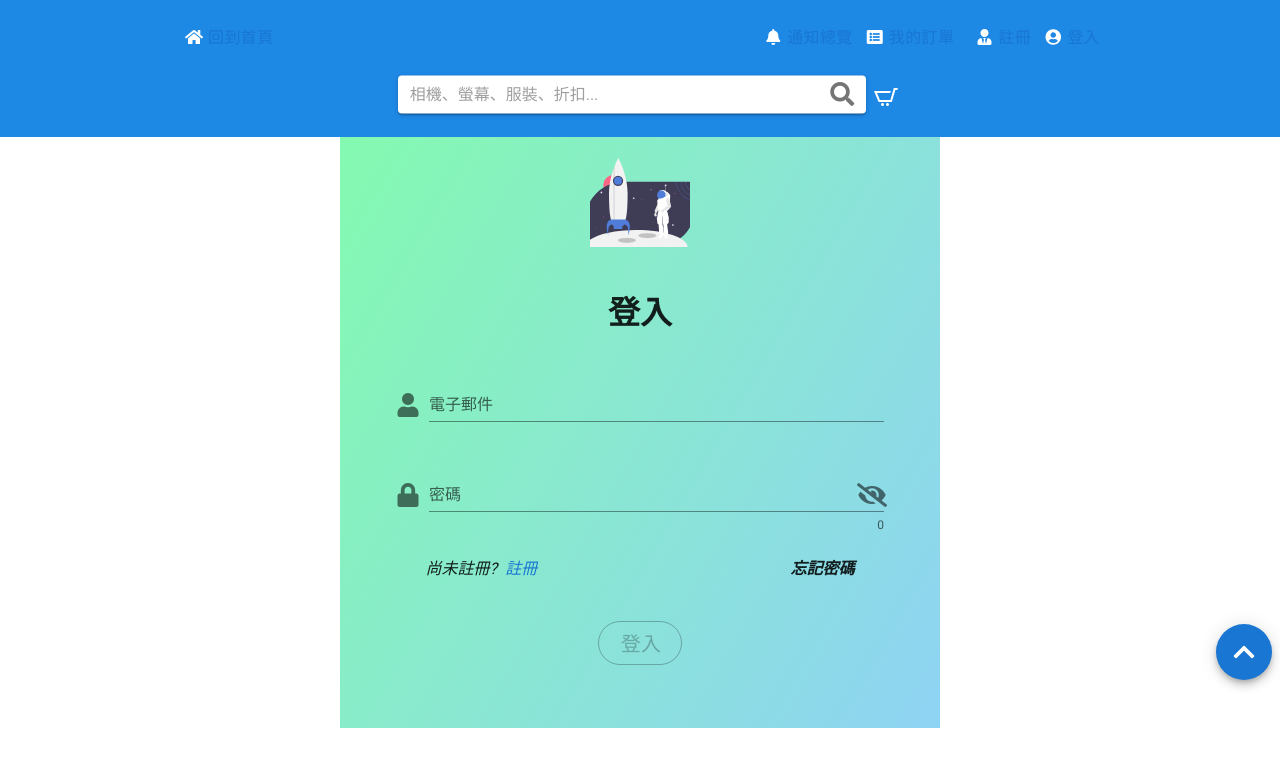
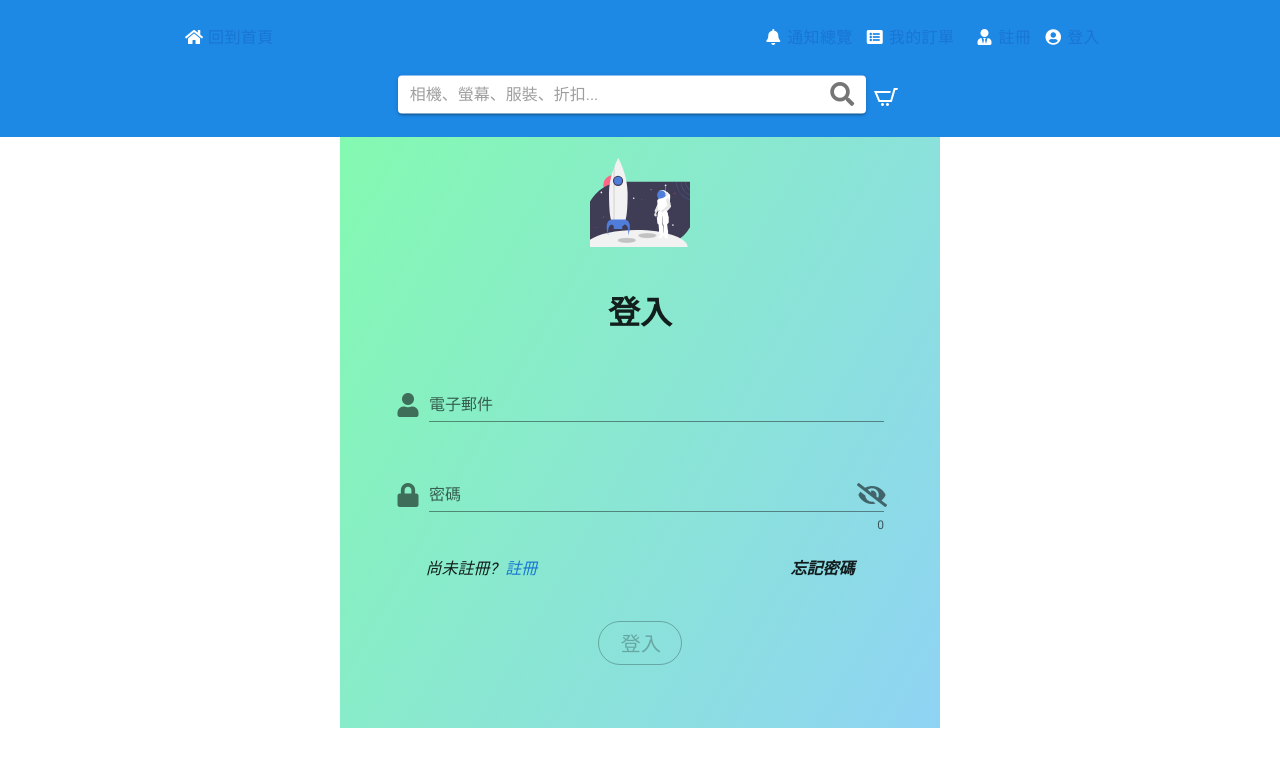
Before and after one commit to Andy-Ho8872/e-commerce-site-front-end, a Nuxt app: page /Auth/login in a window 1280 px wide. Shown: the top 766 px of the page. Built offline with nearby package versions, Linux system fonts and the light colour scheme.

Commit message:
add scroll event to detect if fab btn is hidden

```diff
--- a/layouts/default.vue
+++ b/layouts/default.vue
@@ -6,15 +6,11 @@
             <nuxt class="content"/>
             <AlertMessage class="alert-message"/>
             <!-- 置頂按鈕 -->
-            <v-btn
-                @click="scrollTop"
-                class="to-top mx-2"
-                color="primary"
-                fab
-                dark
-            >
-                <v-icon>fa-chevron-up</v-icon>
-            </v-btn>
+            <v-fab-transition>
+                <v-btn class="to-top mx-2" v-show="!hidden" @click="scrollToTop" color="primary" fab dark>
+                    <v-icon>fa-chevron-up</v-icon>
+                </v-btn>
+            </v-fab-transition>
         </v-main>
     </v-app>
 </template>
@@ -22,14 +18,30 @@
 <script>
 
 export default {
+    data() {
+        return {
+            hidden: true
+        }
+    },
     methods: {
-        scrollTop() {
+        scrollToTop() {
             window.scrollTo({
                 top: 0,
                 behavior: 'smooth',
             })
         },
+        scrollToShow() {
+            const scrollTop = document.documentElement.scrollTop
+            const innerHeight = window.innerHeight / 2.5
+            //* 判定是否大於 innerHeight
+            scrollTop > innerHeight ? this.hidden = false : this.hidden = true
+        }
     },
+    created() {
+        if(process.client) {
+            window.addEventListener('scroll', this.scrollToShow)
+        }
+    }
 }
 </script>
 
```
